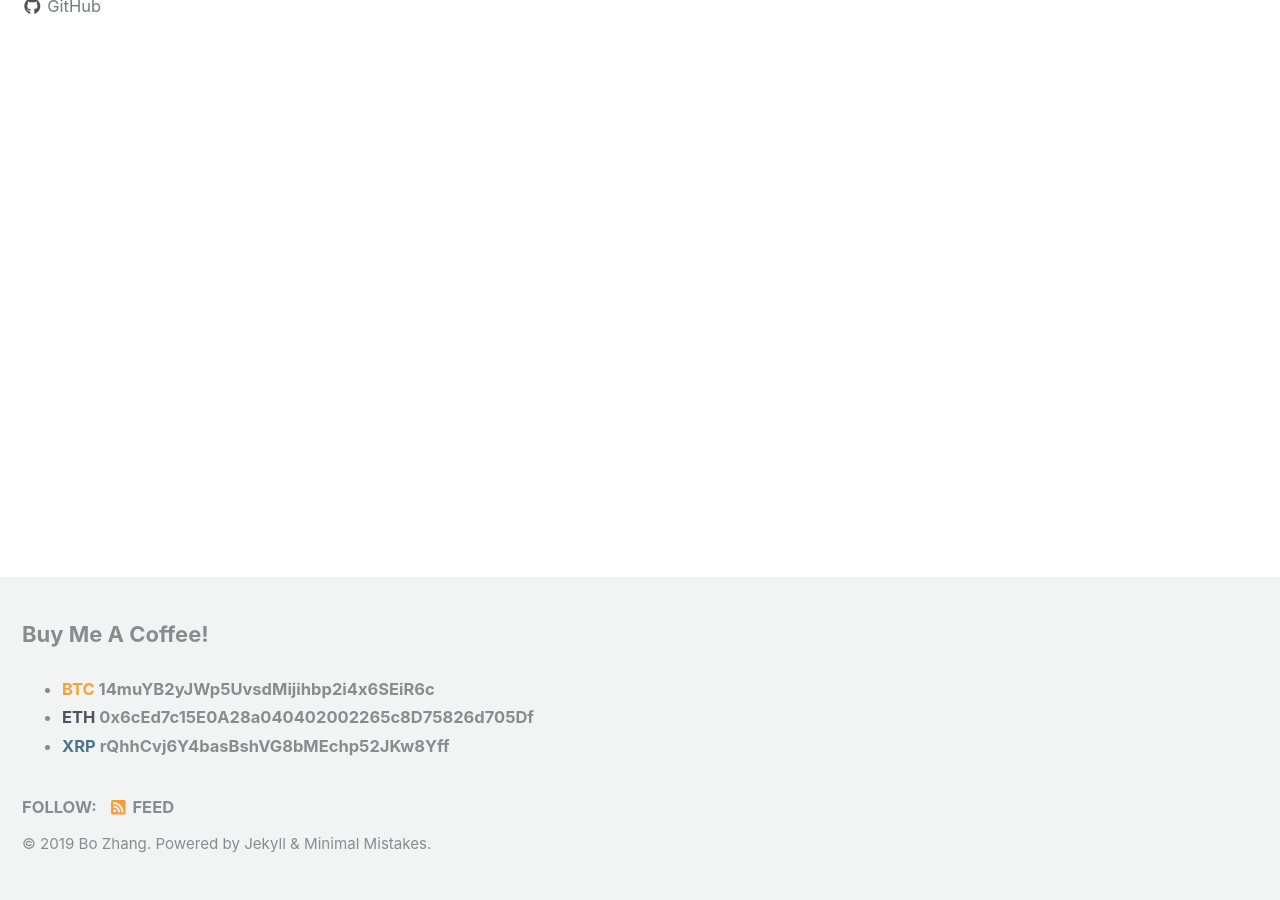
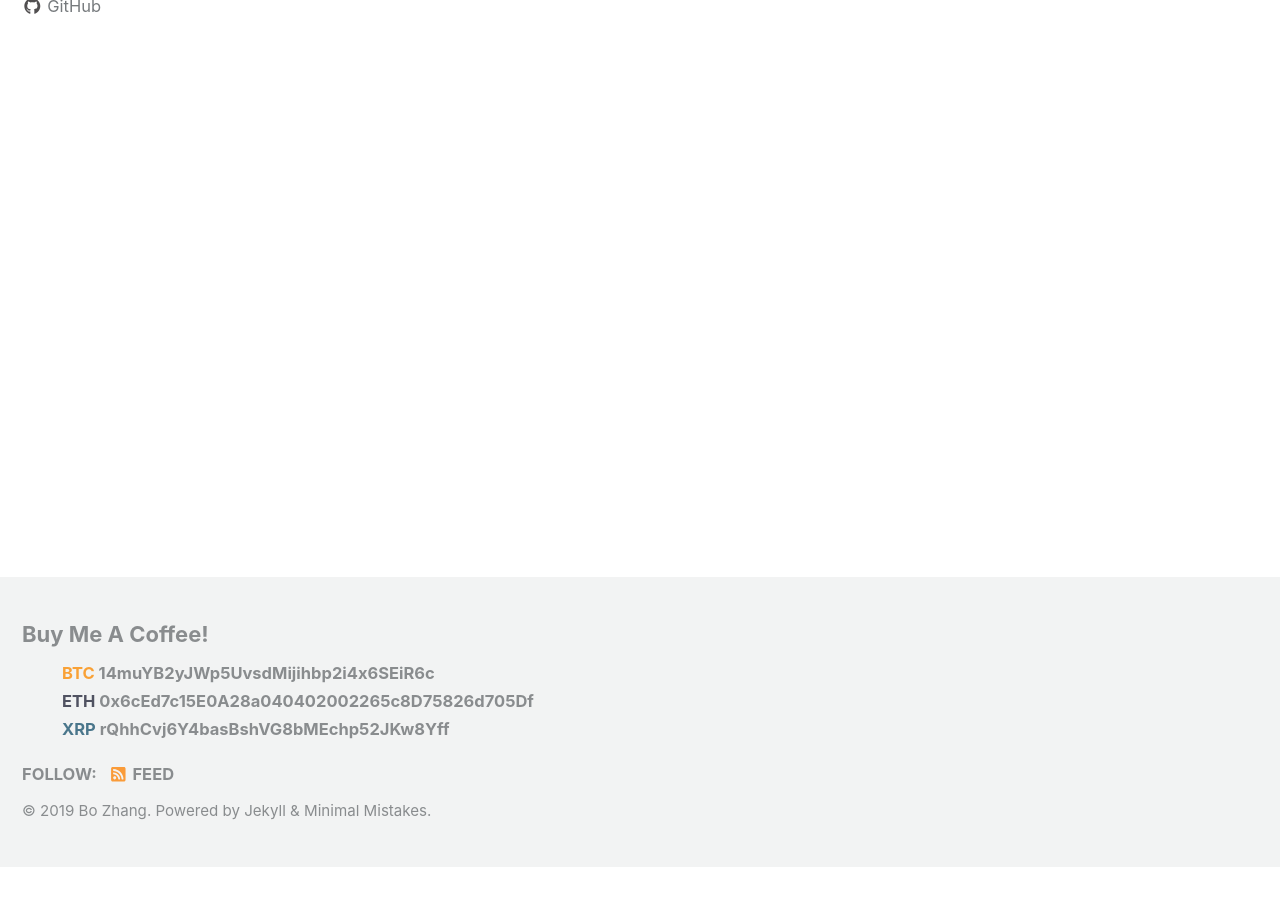
Before and after one commit to 0xboz/blog, a Jekyll site: the page built from index.html, in a window 1280 px wide and 900 px high, scrolled down 390 px. Built offline with Jekyll 4.4.1, drawn with Linux system fonts in a browser that asks for light colours; cached includes are drawn as plain includes; nearby versions of some CDN libraries; the list of posts is cut into pages by our own code; after the commit the page ends 1257 px from its top, so only the background shows below that.

Commit message:
Update list style type

```diff
--- a/_includes/footer/custom.html
+++ b/_includes/footer/custom.html
@@ -3,7 +3,7 @@
     <h3>Buy Me A Coffee!</h3>
     <div style="padding: 0; margin: 0">
         <h5 style="display: inherit; margin: 1em 0 0.5em">
-            <ul style="display: inline-block">
+            <ul style="list-style-type: none;">
                 <li><span style="color: #F9A136">BTC</span> 14muYB2yJWp5UvsdMijihbp2i4x6SEiR6c</li>
                 <li><span style="color: rgba(46, 48, 66, 0.829)">ETH</span> 0x6cEd7c15E0A28a040402002265c8D75826d705Df
                 </li>
```
